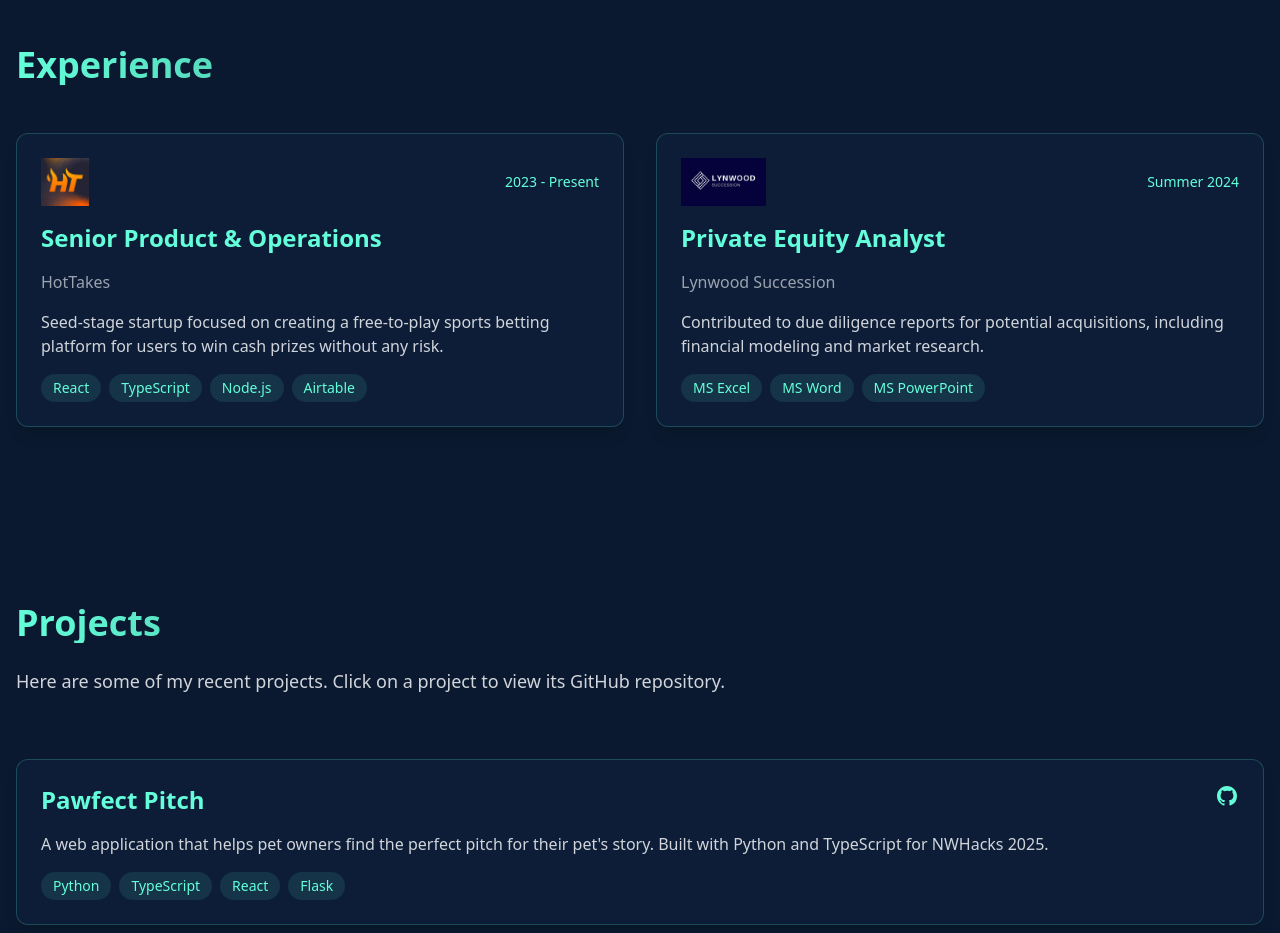
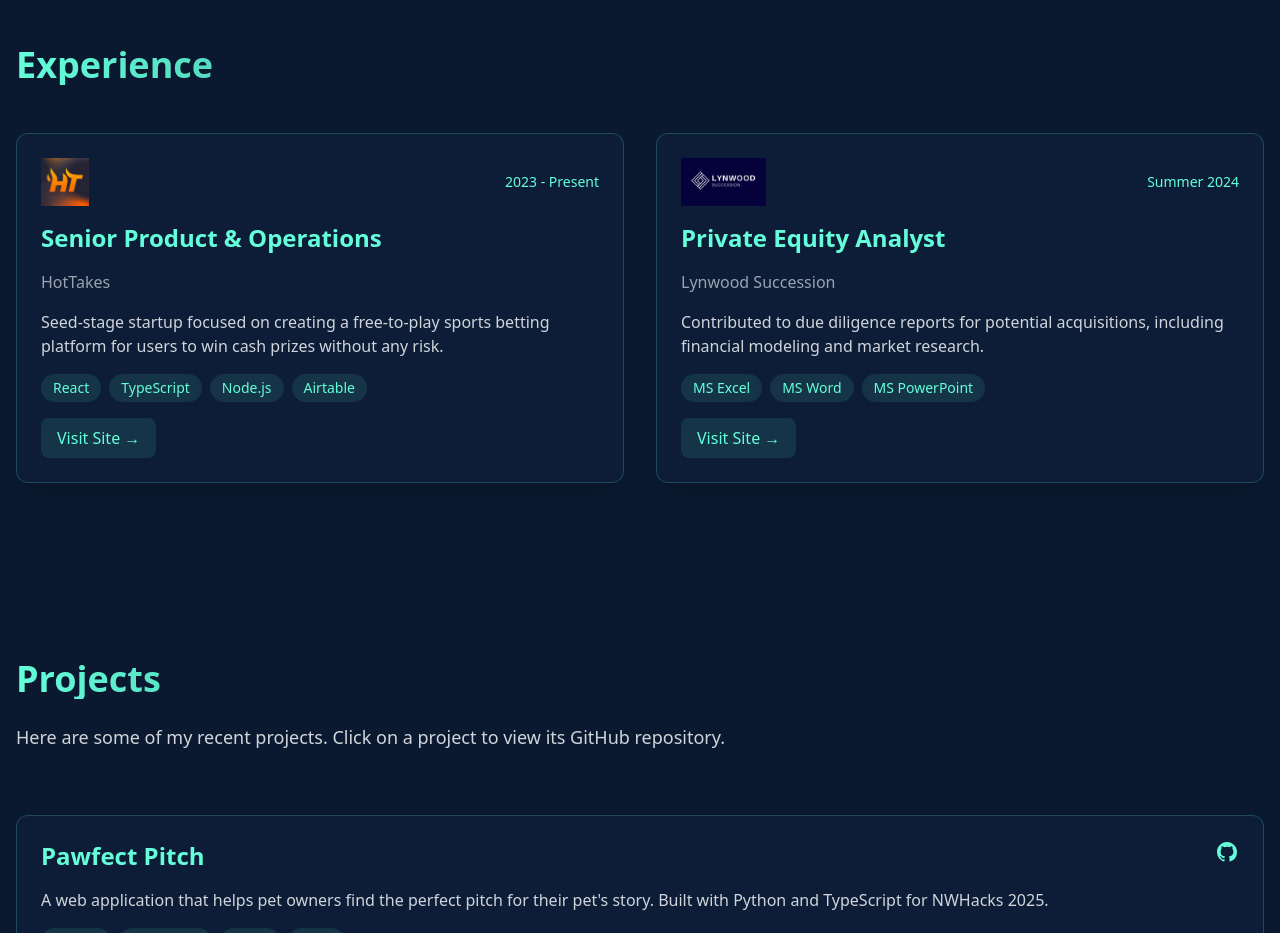
Before and after one commit to yasher3413/yashgandhi-website, a Next.js app: page / in a window 1280 px wide. Shown: the part 1620-2553 px from the top of the page. Built offline with nearby package versions, Linux system fonts and the light colour scheme; no server answers.

Commit message:
new changes

```diff
--- a/src/components/Experience.tsx
+++ b/src/components/Experience.tsx
@@ -12,6 +12,7 @@ const Experience = () => {
       description: 'Seed-stage startup focused on creating a free-to-play sports betting platform for users to win cash prizes without any risk.',
       technologies: ['React', 'TypeScript', 'Node.js', 'Airtable'],
       logo: '/images/hottakes-logo.jpeg',
+      website: 'https://hottakes.com/'
     },
     {
       title: 'Private Equity Analyst',
@@ -20,6 +21,7 @@ const Experience = () => {
       description: 'Contributed to due diligence reports for potential acquisitions, including financial modeling and market research.',
       technologies: ['MS Excel', 'MS Word', 'MS PowerPoint'],
       logo: '/images/lynwood-logo.png',
+      website: 'https://www.linkedin.com/company/lynwood-succession/'
     },
     // Add more experiences as needed
   ];
@@ -42,6 +44,7 @@ const Experience = () => {
             whileInView={{ opacity: 1, y: 0 }}
             viewport={{ once: true }}
             transition={{ delay: index * 0.2 }}
+            className="relative"
           >
             <Card>
               <div className="space-y-4">
@@ -71,6 +74,19 @@ const Experience = () => {
                     </span>
                   ))}
                 </div>
+                <motion.a
+                  whileHover={{
+                    scale: 1.05,
+                    x: 5
+                  }}
+                  transition={{ type: "spring", stiffness: 400, damping: 10 }}
+                  href={exp.website}
+                  target="_blank"
+                  rel="noopener noreferrer"
+                  className="inline-block mt-4 px-4 py-2 bg-secondary/10 hover:bg-secondary/20 text-secondary rounded-lg transition-all duration-200 ease-in-out hover:shadow-lg relative z-10"
+                >
+                  Visit Site →
+                </motion.a>
               </div>
             </Card>
           </motion.div>
```
